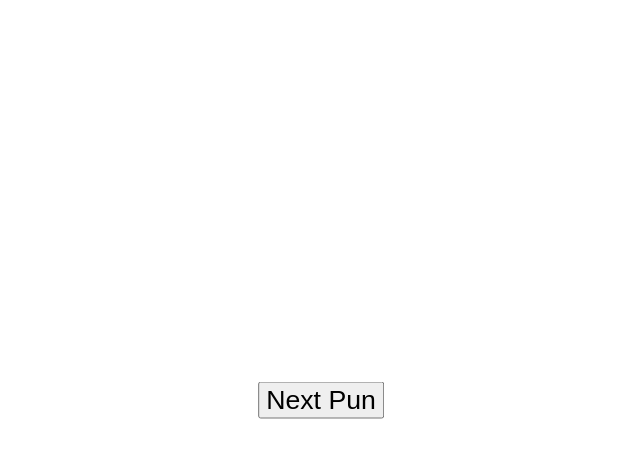
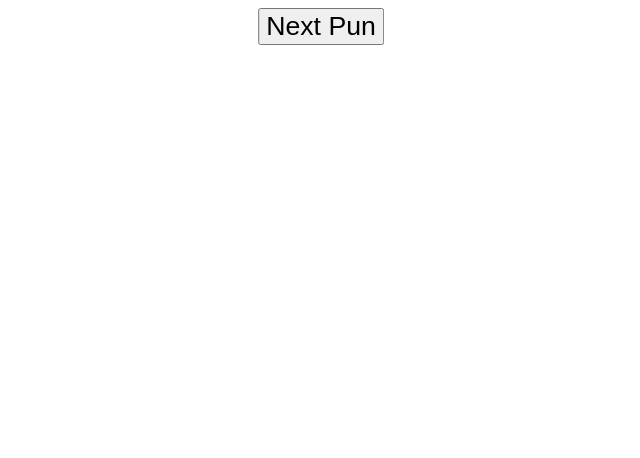
Before and after one commit to carverh/puns, a plain HTML site: page index.html in a window 1280 px wide. Shown: the whole page, without its empty margins (319-959 px from the left). Drawn offline with nearby package versions, Linux system fonts and the light colour scheme.

Commit message:
Update index.html

```diff
--- a/index.html
+++ b/index.html
@@ -9,7 +9,8 @@
         font-weight: 100;
       }
 
-      .container {
+      #pun {
+        font-size: 28pt;
         margin: auto;
         position: absolute;
         top: 50%;
@@ -18,23 +19,20 @@
         transform: translate(-50%, -50%);
       }
 
-      #pun {
-        font-size: 28pt;
-      }
-
       #next {
         font-size: 20pt;
+        margin: auto;
+        position: absolute;
+        left: 50%;
+        margin-right: -50%;
+        transform: translate(-50%, 0%);
       }
     </style>
     <script src="https://code.jquery.com/jquery-3.1.1.min.js"></script>
   </head>
   <body>
-    <div class="container">
       <div id="pun"></div>
-    </div>
-    <div class="container">
       <button id="next">Next Pun</button>
-    </div>
     <script>
       var puns;
       var punid = 0;
```
